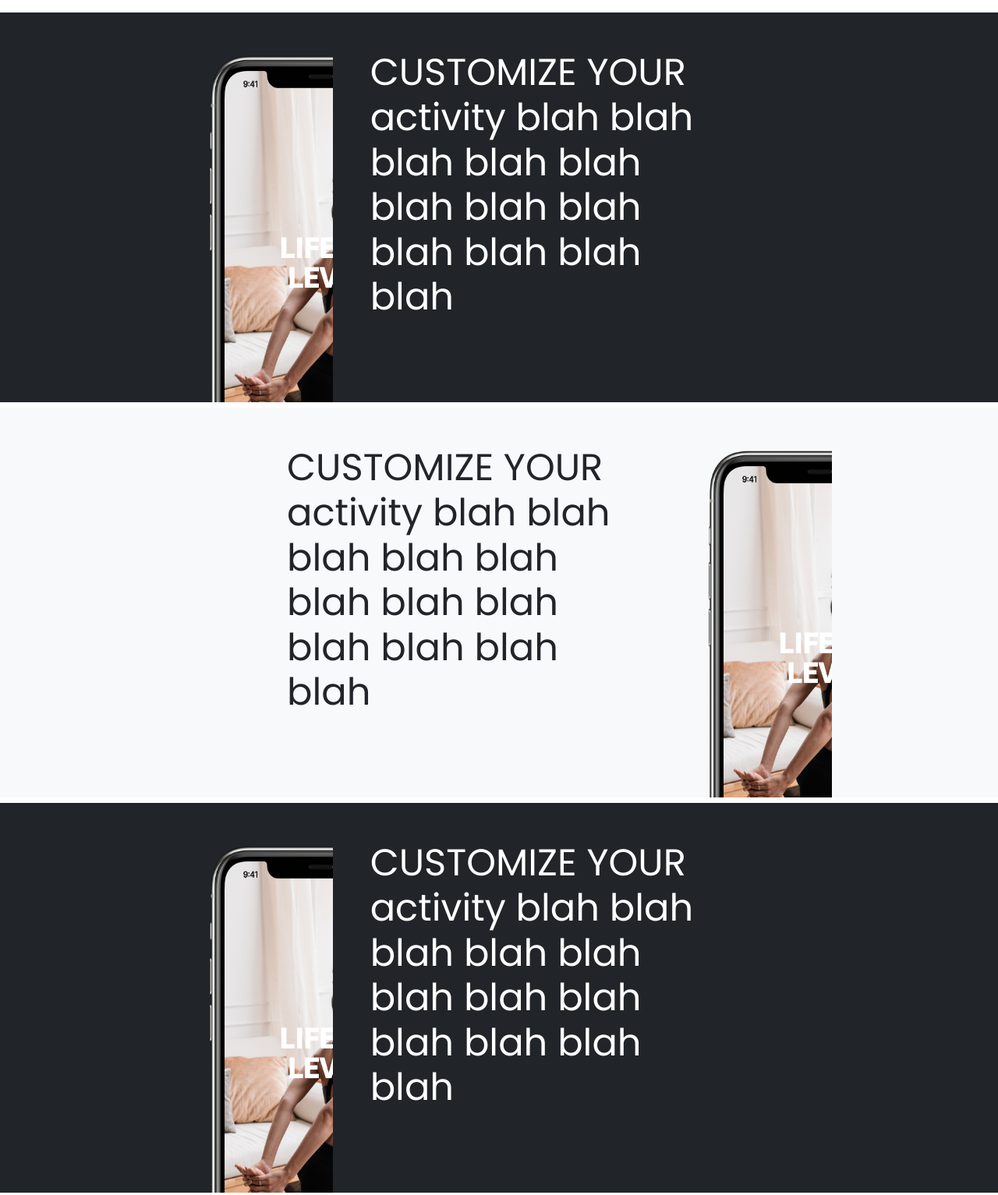
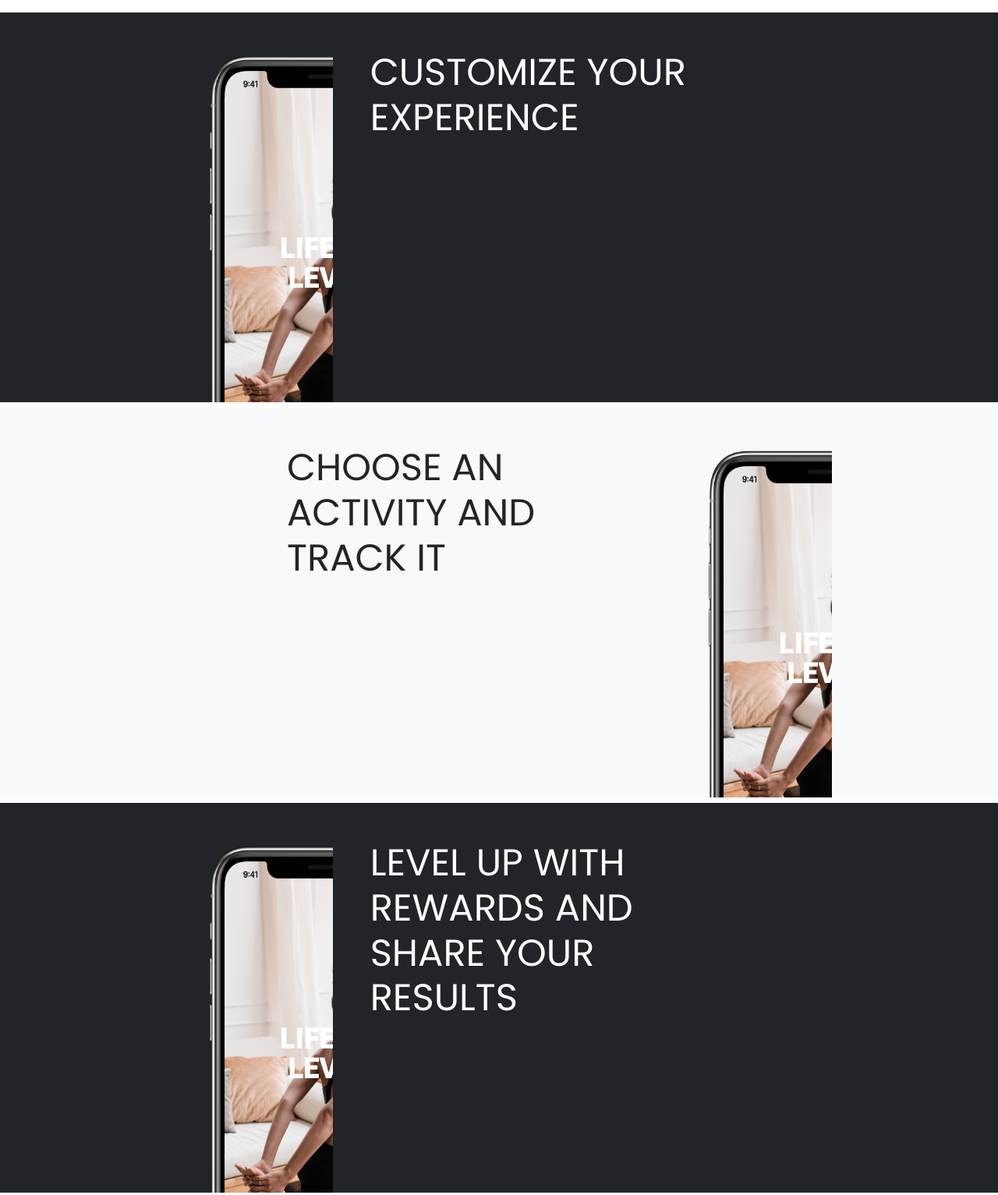
Before and after one commit to michaelrorro/uiux-bootcamp-final-project, a plain HTML site: page index.html in a window 1280 px wide. Shown: the part 744-2277 px from the top of the page at 78% size. Drawn offline with nearby package versions, Linux system fonts and the light colour scheme.

Commit message:
Headings changed

```diff
--- a/index.html
+++ b/index.html
@@ -87,7 +87,7 @@
             <div class="product-device2 box-shadow d-none d-md-block"></div>
         </div>
         <div class="bg-dark col-md-5 mr-md-3 pt-3 px-3 pt-md-5 px-md-5 text-left text-white overflow-hidden">
-          <h1 class="display-5">CUSTOMIZE YOUR activity blah blah blah blah blah blah  blah blah blah blah blah blah</h1>
+          <h1 class="display-5">CUSTOMIZE YOUR EXPERIENCE</h1>
         </div>
         <div class="bg-dark col-md-3 mr-md-3 pt-3 px-3 pt-md-5 px-md-5 p-lg-5 text-center justify-content-center text-white"></div>
       </div>
@@ -96,7 +96,7 @@
       <div class="d-inline-flex flex-row customHeight overflow-hidden">
         <div class="bg-light col-md-3 mr-md-3 pt-3 px-3 pt-md-5 px-md-5 text-left text-black overflow-hidden"></div>
         <div class="bg-light col-md-5 mr-md-3 pt-3 px-3 pt-md-5 px-md-5 text-left text-black overflow-hidden">
-          <h2 class="display-5">CUSTOMIZE YOUR activity blah blah blah blah blah blah  blah blah blah blah blah blah</h2>
+          <h2 class="display-5">CHOOSE AN ACTIVITY AND TRACK IT</h2>
         </div>
         <div class="bg-light col-md-2 mr-md-3 pt-3 px-3 pt-md-5 px-md-5 text-center text-black overflow-hidden">
             <div class="product-device2 box-shadow d-none d-md-block"></div>
@@ -111,7 +111,7 @@
             <div class="product-device2 box-shadow d-none d-md-block"></div>
         </div>
         <div class="bg-dark col-md-5 mr-md-3 pt-3 px-3 pt-md-5 px-md-5 text-left text-white overflow-hidden">
-          <h1 class="display-5">CUSTOMIZE YOUR activity blah blah blah blah blah blah  blah blah blah blah blah blah</h1>
+          <h1 class="display-5">LEVEL UP WITH REWARDS AND SHARE YOUR RESULTS</h1>
         </div>
         <div class="bg-dark col-md-3 mr-md-3 pt-3 px-3 pt-md-5 px-md-5 p-lg-5 text-center justify-content-center text-white"></div>
       </div>
```
